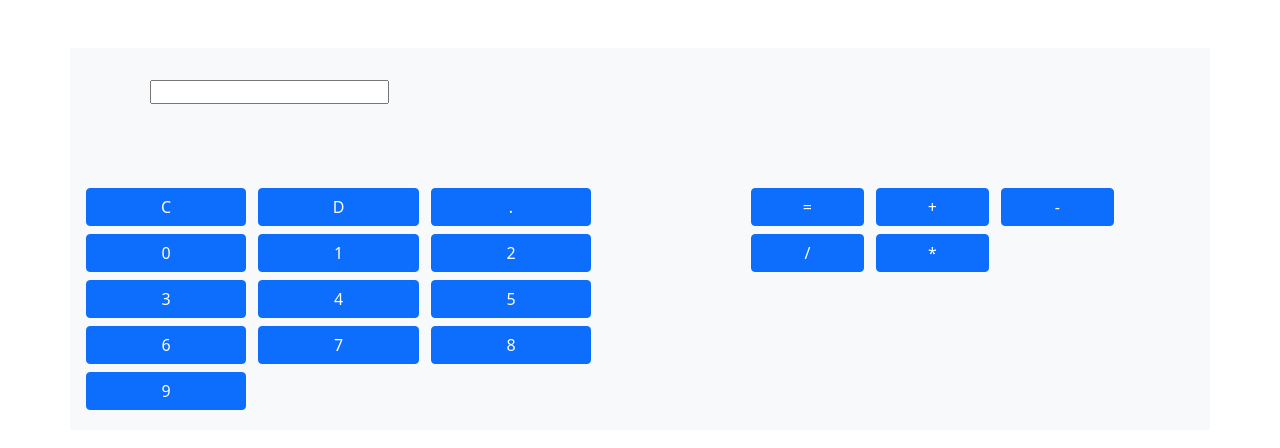
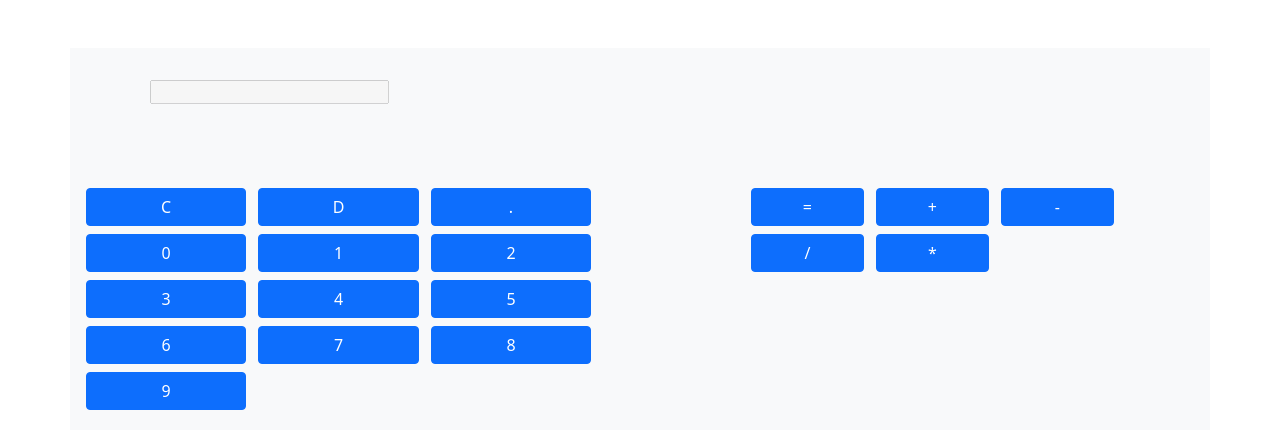
Before and after one commit to Eryans/Calculator, a website built with Parcel: page index.html in a window 1280 px wide. Built offline with nearby package versions, Linux system fonts and the light colour scheme.

Commit message:
made calcul display not selectable

```diff
--- a/index.html
+++ b/index.html
@@ -34,7 +34,7 @@
     <div class="row p-2 m-5">
       <form class="my-4">
         <label for ="calculus">
-          <input type="text" name="calculus" id="calculus" value ="0" placeholder=""/>
+          <input type="text" name="calculus" id="calculus" value ="0" placeholder="" disabled/>
         </label>
       </form>
     </div>
```
